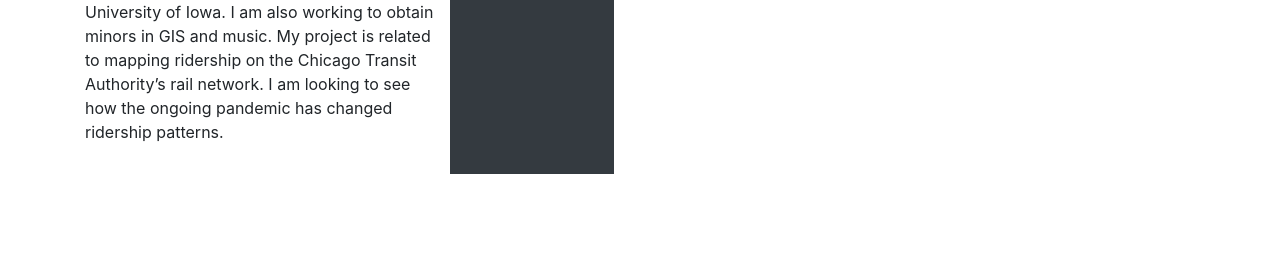
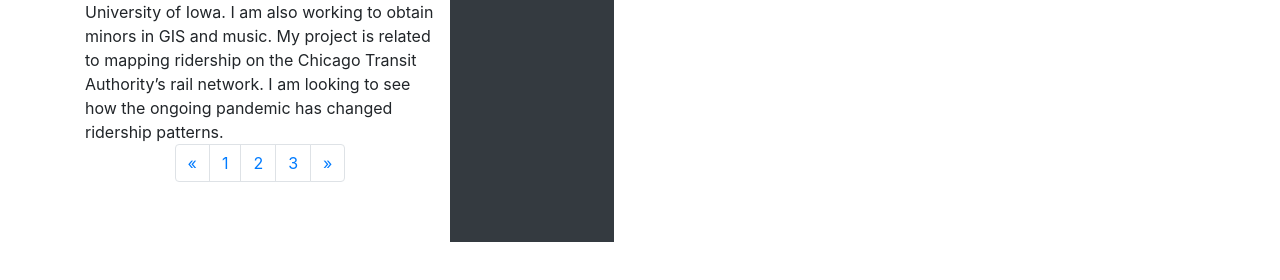
Before and after one commit to geog3540/CTA-L-Ridership-Mapping-lajiricek-, a website: page bio3540.html in a window 1280 px wide. Shown: the part 422-702 px from the top of the page. Drawn offline with Linux system fonts and the light colour scheme.

Commit message:
Update bio3540.html

```diff
--- a/bio3540.html
+++ b/bio3540.html
@@ -64,7 +64,32 @@
       </div>
       <!-- /.row -->
 
-    </div>
+      <!-- Pagination -->
+      <ul class="pagination justify-content-center">
+        <li class="page-item">
+          <a class="page-link" href="#" aria-label="Previous">
+            <span aria-hidden="true">&laquo;</span>
+            <span class="sr-only">Previous</span>
+          </a>
+        </li>
+        <li class="page-item">
+          <a class="page-link" href="#">1</a>
+        </li>
+        <li class="page-item">
+          <a class="page-link" href="#">2</a>
+        </li>
+        <li class="page-item">
+          <a class="page-link" href="#">3</a>
+        </li>
+        <li class="page-item">
+          <a class="page-link" href="#" aria-label="Next">
+            <span aria-hidden="true">&raquo;</span>
+            <span class="sr-only">Next</span>
+          </a>
+        </li>
+      </ul>
+
+      </div>
     <!-- /.container -->
 
     <!-- Footer -->
```
